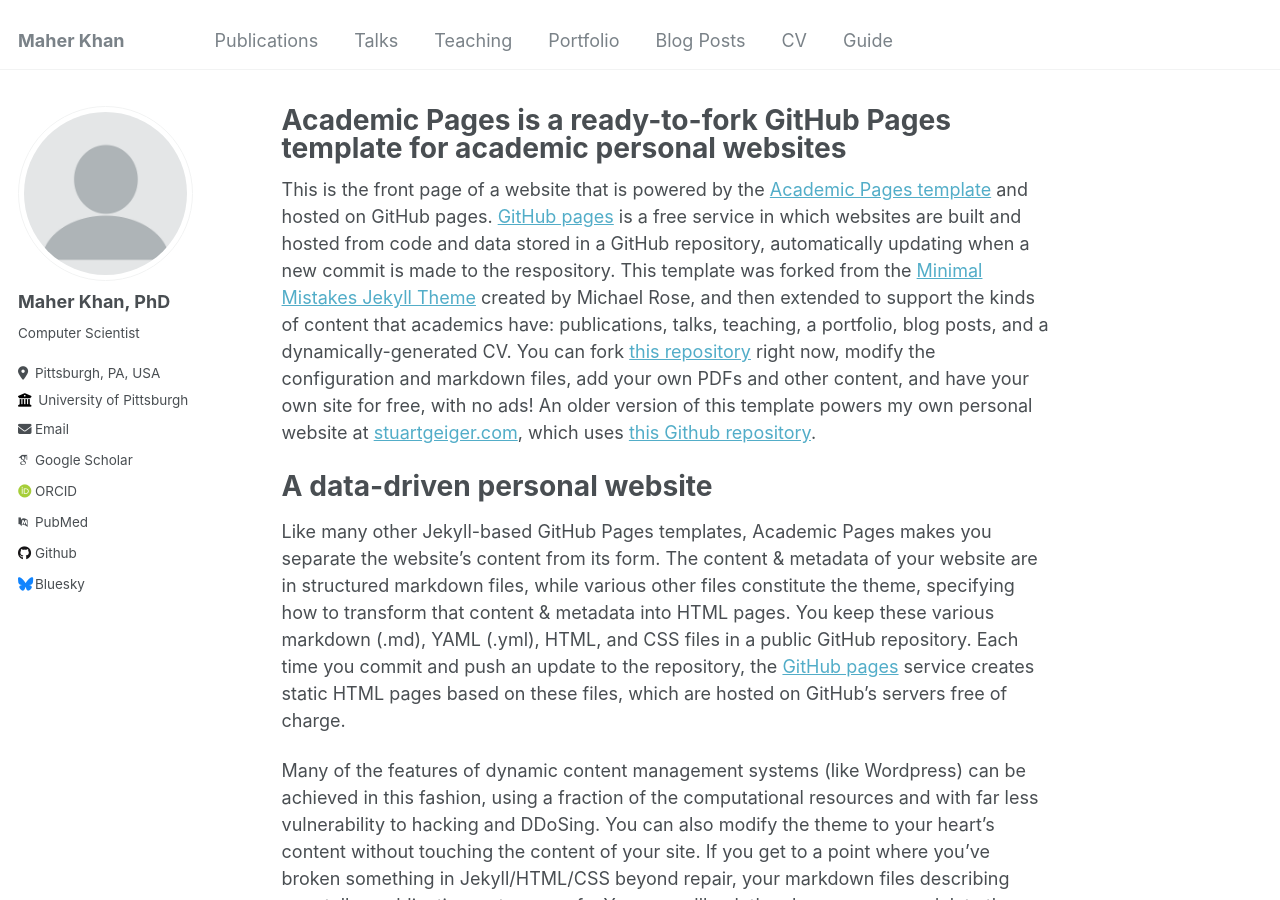
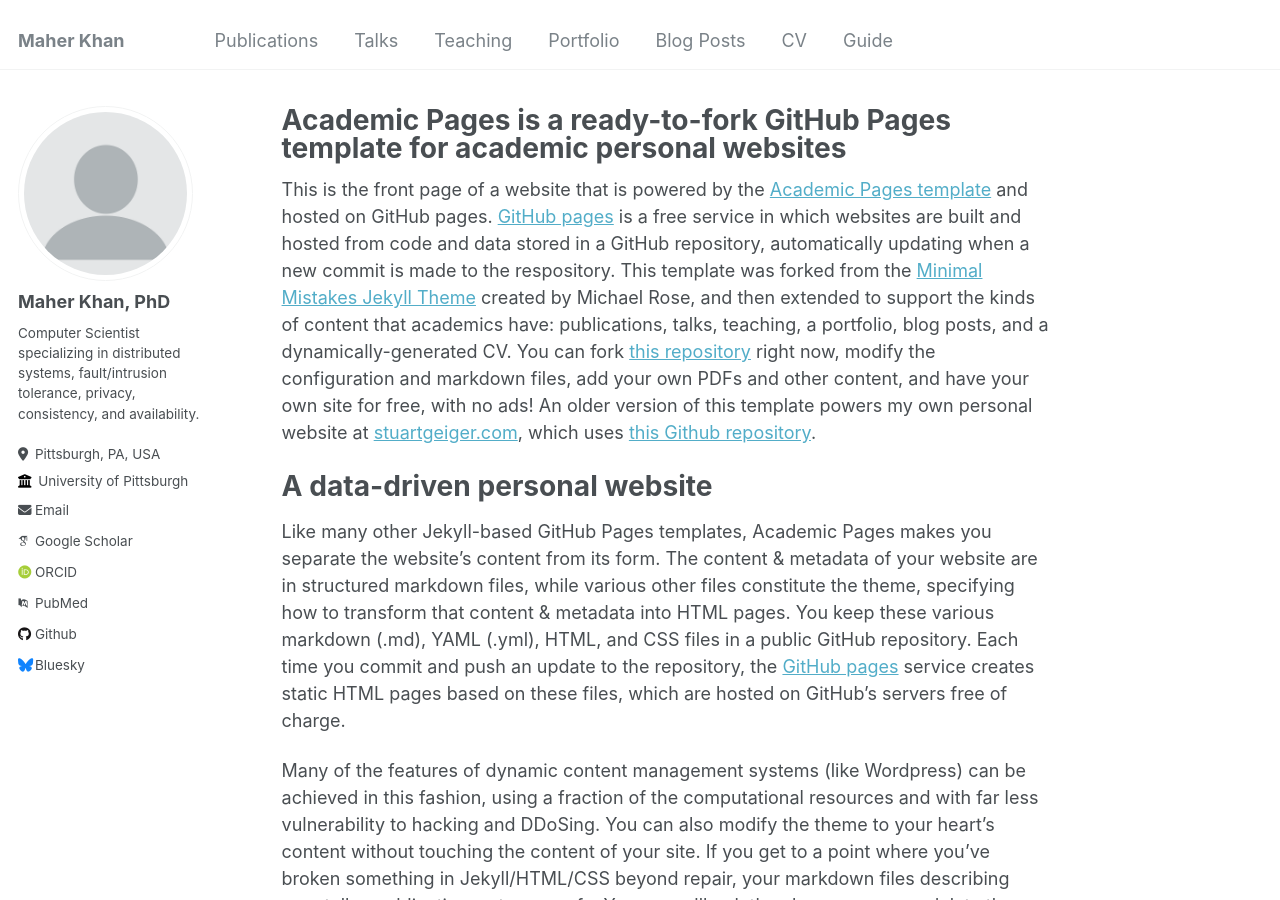
Before and after one commit to maher460/maher460.github.io, a Jekyll site: the page built from _pages/about.md, in a window 1280 px wide and 900 px high. Built offline with Jekyll 4.4.1, drawn with Linux system fonts in a browser that asks for light colours; some web fonts are replaced.

Commit message:
Update _config.yml

```diff
--- a/_config.yml
+++ b/_config.yml
@@ -24,7 +24,7 @@ author:
   avatar           : "profile.png"
   name             : "Maher Khan, PhD"
   pronouns         : # example: "she/her"
-  bio              : "Computer Scientist"
+  bio              : "Computer Scientist specializing in distributed systems, fault/intrusion tolerance, privacy, consistency, and availability."
   location         : "Pittsburgh, PA, USA"
   employer         : "University of Pittsburgh"
   uri              : # URL
```
